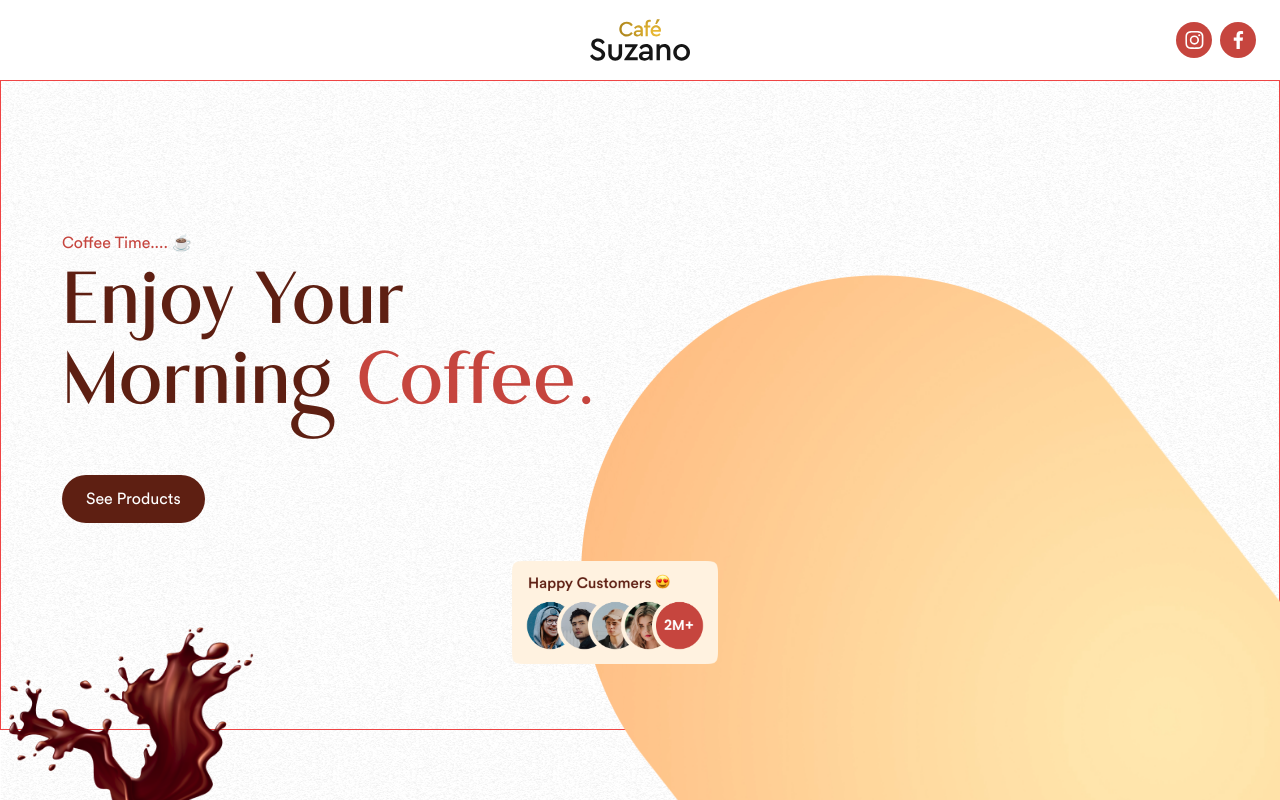
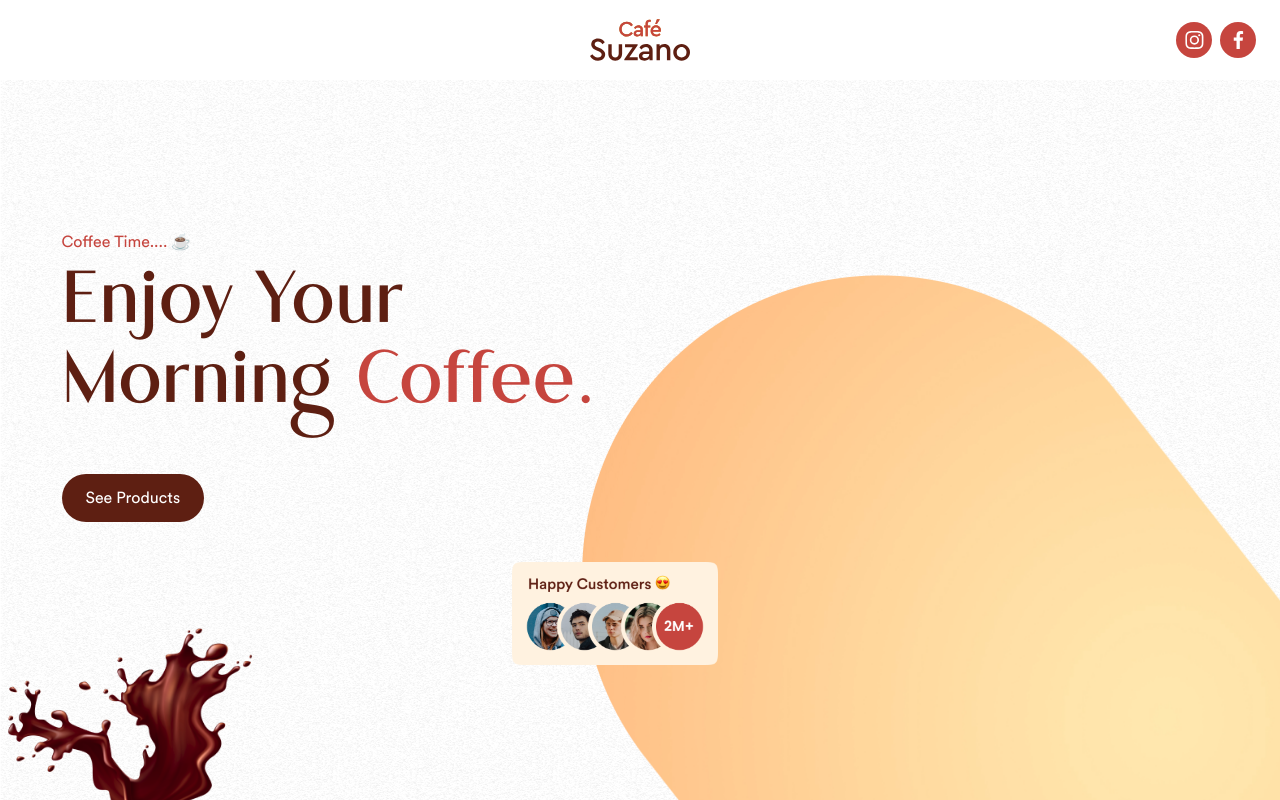
Before and after one commit to jaeel29/coffee-suzano-website, a Next.js app: page / in a window 1280 px wide. Shown: the top 800 px of the page. Built offline with nearby package versions, Linux system fonts and the light colour scheme.

Commit message:
fix: logo and colors

```diff
--- a/pages/index.tsx
+++ b/pages/index.tsx
@@ -28,7 +28,7 @@
             />
           </div>
 
-          <div className='flex items-center h-full border-red'>
+          <div className='flex items-center h-full'>
             {/* Left */}
             <div className='flex-1 h-full relative flex justify-center gap-6'>
               <div className='ml-4 mt-[150px] text-center md:text-left'>
--- a/styles/globals.css
+++ b/styles/globals.css
@@ -57,7 +57,7 @@
   }
 
   .socialLink {
-    @apply rounded-full flex justify-center items-center cursor-pointer w-[36px] h-[36px] bg-redBrown transition-300 hover:scale-110;
+    @apply rounded-full flex justify-center items-center cursor-pointer w-[36px] h-[36px] bg-redBrown transition-300 hover:scale-110 hover:bg-brown active:scale-90;
   }
 
   .border-red {
```
Also changed, not shown: public/images/Suzano-favicon.png, public/images/Suzano-logo.svg.
